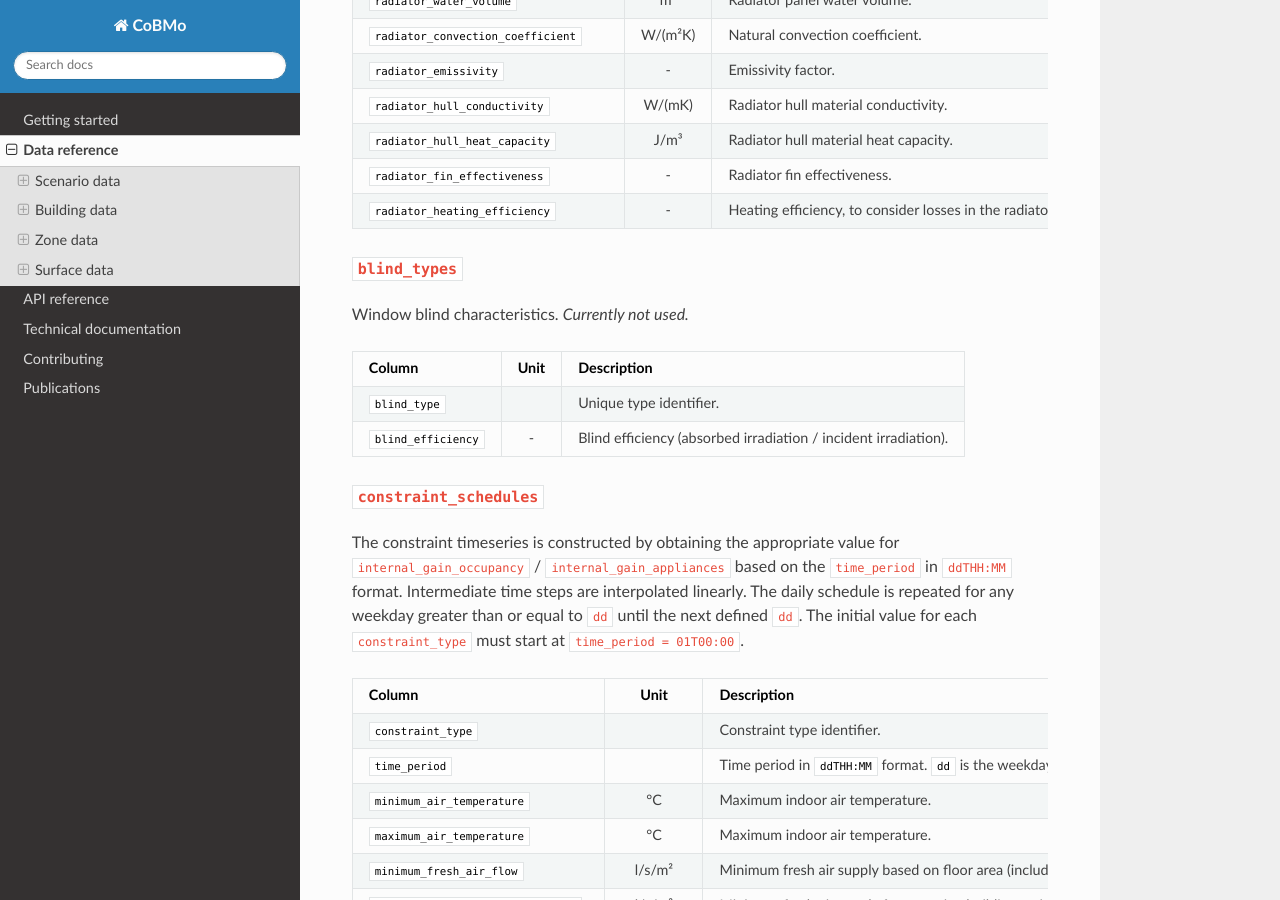
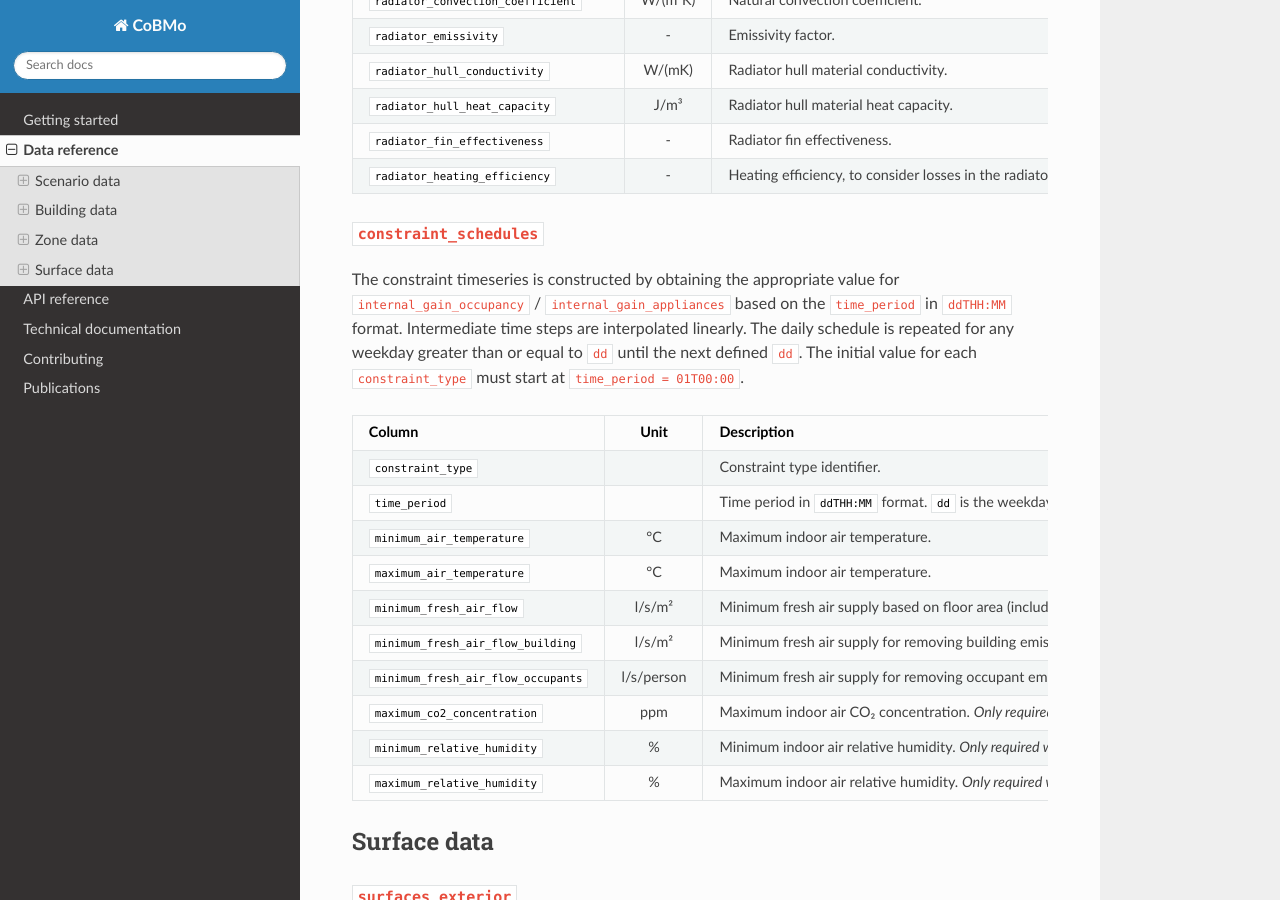
Before and after one commit to mesmo-dev/cobmo, a Sphinx documentation site: the page built from docs/data_reference.md, in a window 1280 px wide and 900 px high, scrolled down 8136 px. Built offline with Sphinx 7.4.7 and the Read the Docs theme 2.0.0, drawn with Linux system fonts in a browser that asks for light colours; some of the changed text lies outside the part shown.

Commit message:
data & data_schema & docs: Remove outdated blinds definition in data format

```diff
--- a/docs/data_reference.md
+++ b/docs/data_reference.md
@@ -178,7 +178,6 @@ Zone type characteristics.
 | `heat_capacity` | J/(m³K) | Specific heat capacity. |
 | `infiltration_rate` | 1/h | Infiltration rate. |
 | `internal_gain_type` | | Type identifier as defined in `internal_gain_types`. |
-| `blind_type` | | Type identifier as defined in `blind_types`. *Currently not used.* |
 | `hvac_generic_type` | | Type identifier as defined in `hvac_generic_types`. |
 | `hvac_radiator_type` | | Type identifier as defined in `hvac_radiator_types`. |
 | `hvac_ahu_type` | | Type identifier as defined in `hvac_ahu_types`. |
@@ -278,15 +277,6 @@ Terminal unit (TU) set points and characteristics.
 | `radiator_fin_effectiveness` | - | Radiator fin effectiveness. |
 | `radiator_heating_efficiency` | - | Heating efficiency, to consider losses in the radiator heat supply. This is not the efficiency of the heating plant, which is instead defined in `plant_heating_types`. |
 
-### `blind_types`
-
-Window blind characteristics. *Currently not used.*
-
-| Column | Unit | Description |
-| --- |:---:| --- |
-| `blind_type` | | Unique type identifier. |
-| `blind_efficiency` | - | Blind efficiency (absorbed irradiation / incident irradiation). |
-
 ### `constraint_schedules`
 
 The constraint timeseries is constructed by obtaining the appropriate value for `internal_gain_occupancy` / `internal_gain_appliances` based on the `time_period` in `ddTHH:MM` format. Intermediate time steps are interpolated linearly. The daily schedule is repeated for any weekday greater than or equal to `dd` until the next defined `dd`. The initial value for each `constraint_type` must start at `time_period = 01T00:00`.
```
Also changed, not shown: 6 other files.
